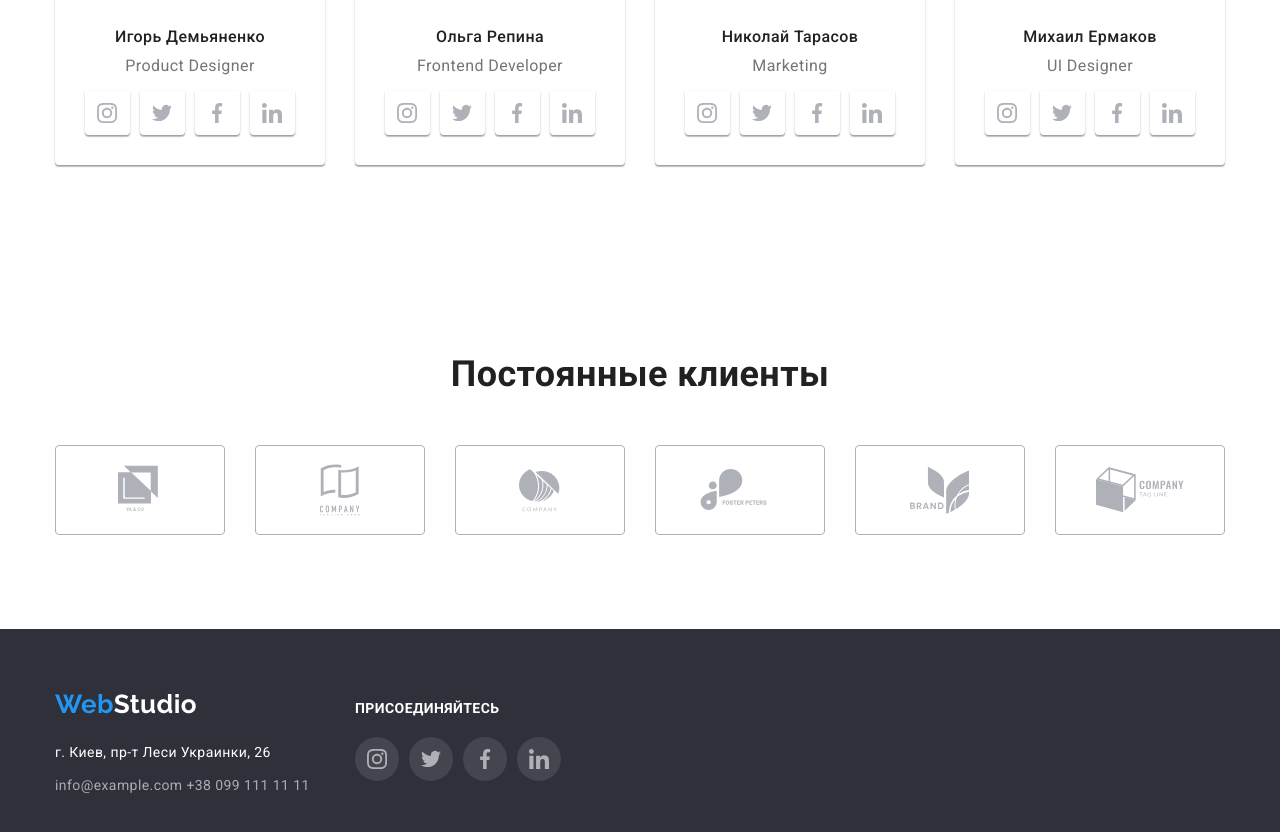
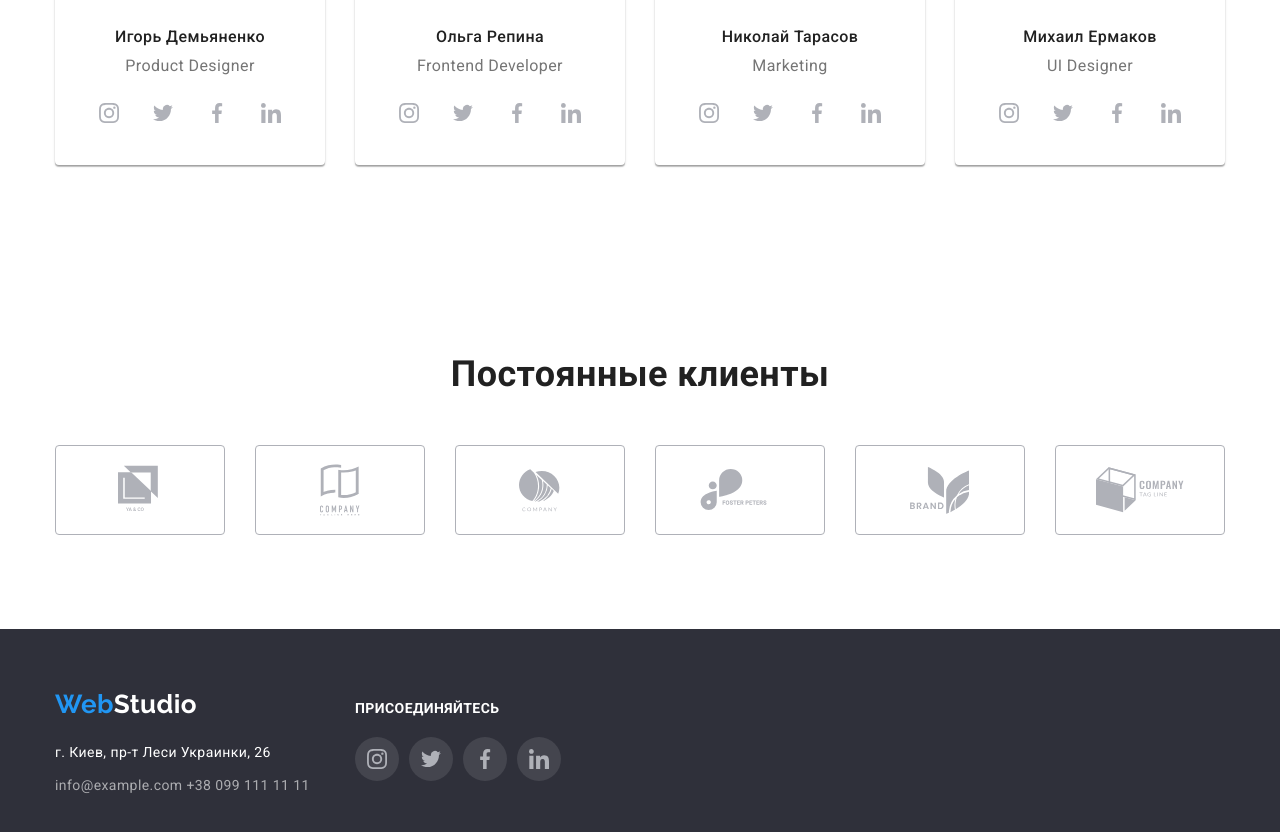
Before and after one commit to vitaliilatka/goit-markup-hw-05, a plain HTML site: page index.html in a window 1280 px wide. Shown: the part 2046-2878 px from the top of the page. Drawn offline with nearby package versions, Linux system fonts and the light colour scheme; a script that the page names is missing.

Commit message:
correcting work - shadows network

```diff
--- a/css/style.css
+++ b/css/style.css
@@ -299,7 +299,7 @@ svg {
     text-align: center;
 }
 /* элементы списка наша команда */
-.team-list .item {
+.team-list > .item {
     flex-basis: calc((100% - 3 * 30px) / 4);
     border-radius: 0px 0px 4px 4px;
     background-color: var(--main-bg-color);
```
